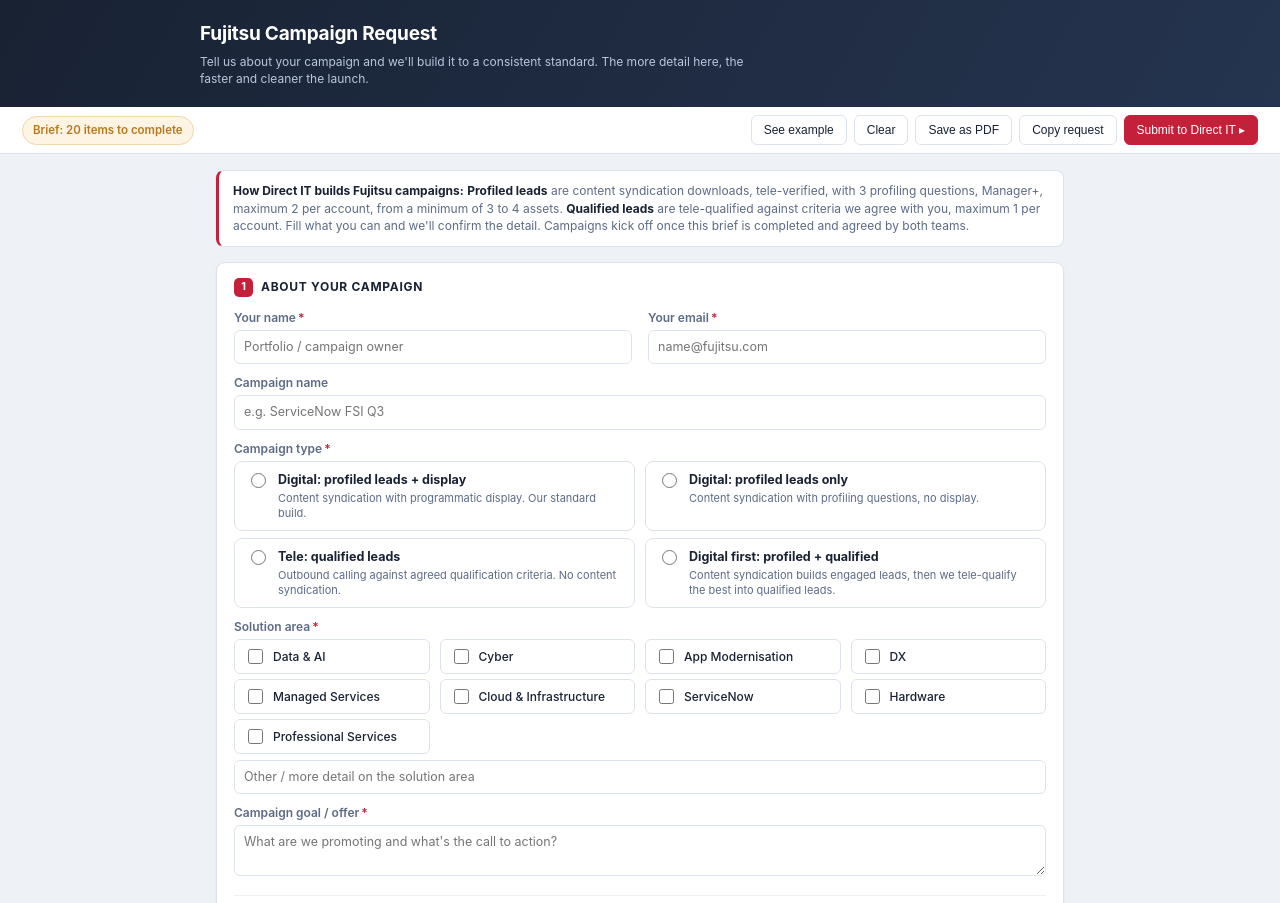
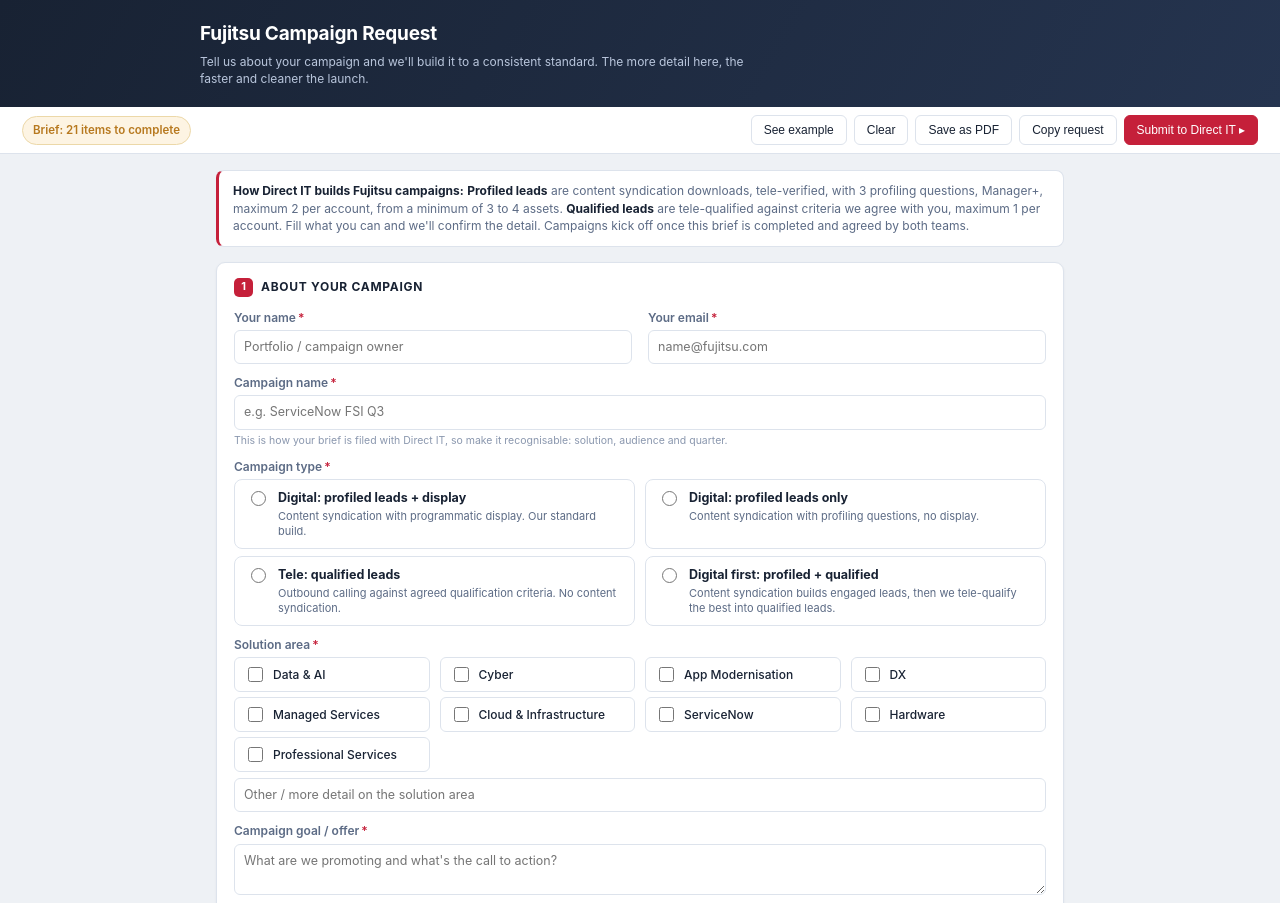
Before and after one commit to djennings92/Direct-IT-Fujitsu-Campaign-Intake-Form, a plain HTML site: page index.html in a window 1280 px wide. Shown: the top 903 px of the page. Drawn offline with Linux system fonts and the light colour scheme.

Commit message:
Make campaign name required

```diff
--- a/index.html
+++ b/index.html
@@ -196,7 +196,7 @@
       <div class="row"><label class="lbl" for="f_owner">Your name<span class="req">*</span></label><input id="f_owner" type="text" placeholder="Portfolio / campaign owner"></div>
       <div class="row"><label class="lbl" for="f_email">Your email<span class="req">*</span></label><input id="f_email" type="email" placeholder="name@fujitsu.com"></div>
     </div>
-    <div class="row"><label class="lbl" for="f_name">Campaign name</label><input id="f_name" type="text" placeholder="e.g. ServiceNow FSI Q3"></div>
+    <div class="row"><label class="lbl" for="f_name">Campaign name<span class="req">*</span></label><input id="f_name" type="text" placeholder="e.g. ServiceNow FSI Q3"><div class="hint">This is how your brief is filed with Direct IT, so make it recognisable: solution, audience and quarter.</div></div>
 
     <div class="row">
       <span class="lbl">Campaign type<span class="req">*</span></span>
@@ -711,6 +711,7 @@
 function missing(){
   const m=[]; const t=ctype();
   if(!val('f_owner')||!val('f_email')) m.push('Your name and email');
+  if(!val('f_name')) m.push('Campaign name');
   if(!t) m.push('Campaign type');
   if(!checks('g_topic').length&&!val('f_topic_other')) m.push('Solution area');
   if(!val('f_goal')) m.push('Campaign goal / offer');
@@ -894,6 +895,7 @@
 async function submitBrief(){
   if(submitted){setMsg('ok','This brief has already been submitted. Hit <b style="font-size:inherit">Clear</b> to start a new one.');return;}
   if(!val('f_owner')||!val('f_email')){setMsg('err','Add your name and email in section 1 so we know who to come back to.');$('f_owner').focus();return;}
+  if(!val('f_name')){setMsg('err','Add a campaign name in section 1. It\'s how your brief is filed with Direct IT.');$('f_name').focus();return;}
   const fp=fileProblems(); if(fp.length){setMsg('err','Check your attachments: '+esc(fp.join('; '))+'.');return;}
   let token='';
   if(TURNSTILE_SITEKEY){
```
